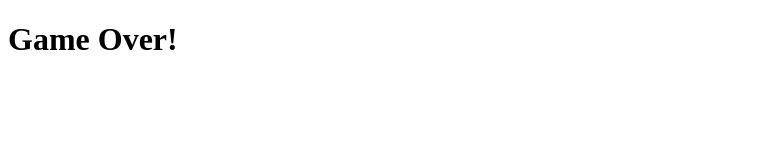
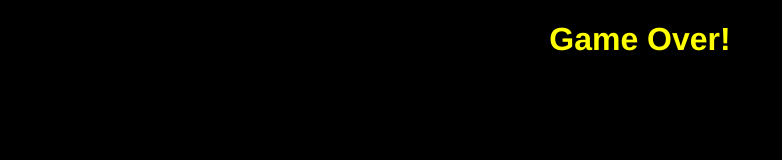
Before and after one commit to mjahur/Sparta_Global_Project, a plain HTML site: page project-one/game_over.html in a window 1280 px wide. Shown: the whole page, without its empty margins (0-782 px from the left). Drawn offline with Linux system fonts and the light colour scheme.

Commit message:
slightly updated design of page

```diff
--- /dev/null
+++ b/project-one/css/game_over.css
@@ -0,0 +1,6 @@
+body {
+  background-color: black;
+  color: yellow;
+  font-family:Helvetica;
+  text-align: center;
+}
--- /dev/null
+++ b/project-one/css/you_win.css
@@ -0,0 +1,6 @@
+body {
+  background-color: black;
+  color: yellow;
+  font-family:Helvetica;
+  text-align: center;
+}
--- a/project-one/game_over.html
+++ b/project-one/game_over.html
@@ -1,5 +1,6 @@
 <!DOCTYPE html>
 <html lang="en" dir="ltr">
+<link rel="stylesheet" href="css/game_over.css">
   <head>
     <meta charset="utf-8">
     <title>Game Over!</title>
```
Also changed, not shown: project-one/you_win.html (+1 -0 lines).
